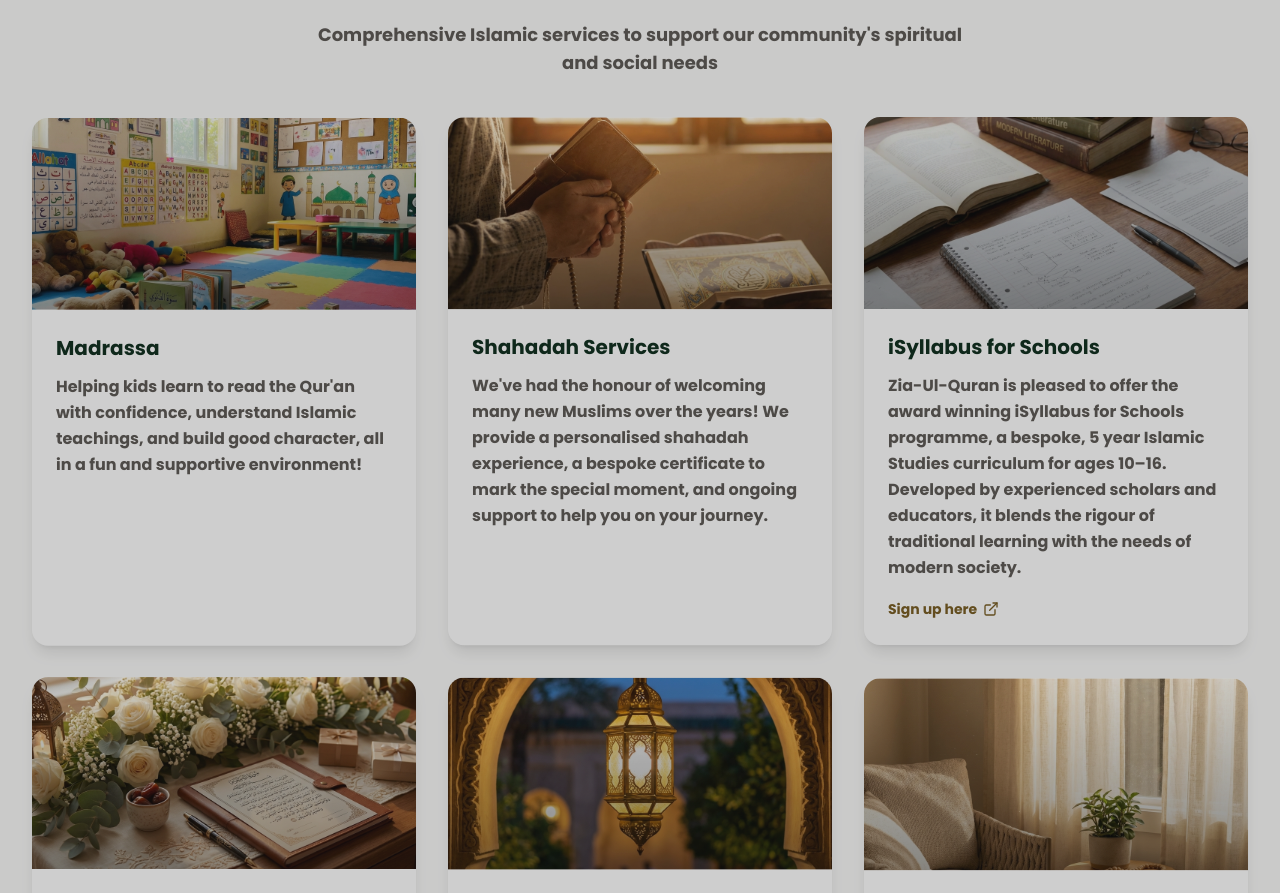
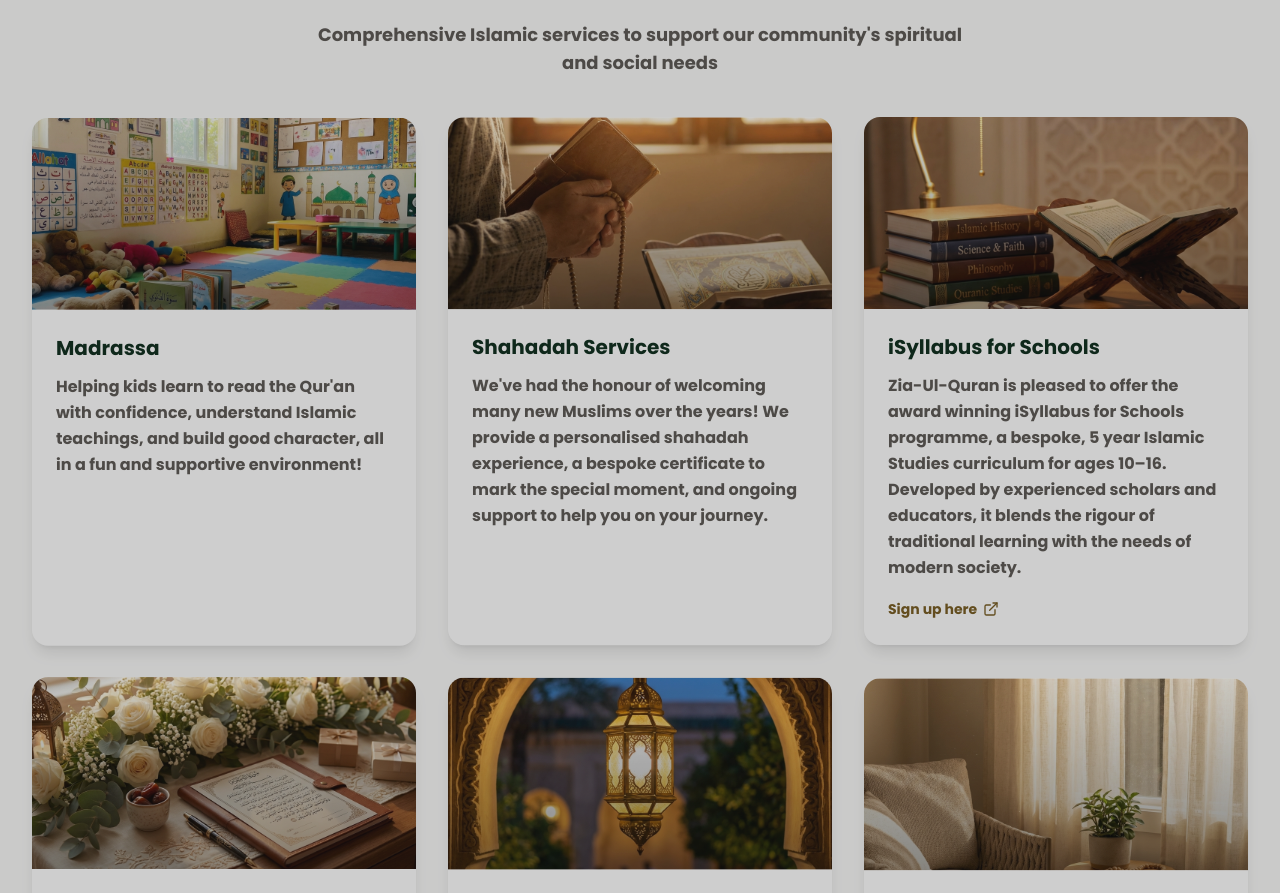
Before and after one commit to tayyibf555-prog/zia-ul-quran-website, a React (Vite) app: page / in a window 1280 px wide. Shown: the part 2694-3587 px from the top of the page. Built offline with nearby package versions, Linux system fonts and the light colour scheme; no server answers; a web font is replaced by a local one.

Commit message:
Update iSyllabus poster to v3 (Islamic education focus)

```diff
--- a/src/components/home/Services.jsx
+++ b/src/components/home/Services.jsx
@@ -22,7 +22,7 @@ const Services = () => {
         {
             title: 'iSyllabus for Schools',
             description: "Zia-Ul-Quran is pleased to offer the award winning iSyllabus for Schools programme, a bespoke, 5 year Islamic Studies curriculum for ages 10–16. Developed by experienced scholars and educators, it blends the rigour of traditional learning with the needs of modern society.",
-            image: '/isyllabus-poster.png',
+            image: '/isyllabus-poster-v3.png',
             theme: 'green',
             link: {
                 text: 'Sign up here',
```
Also changed, not shown: public/isyllabus-poster-v3.png (added).
